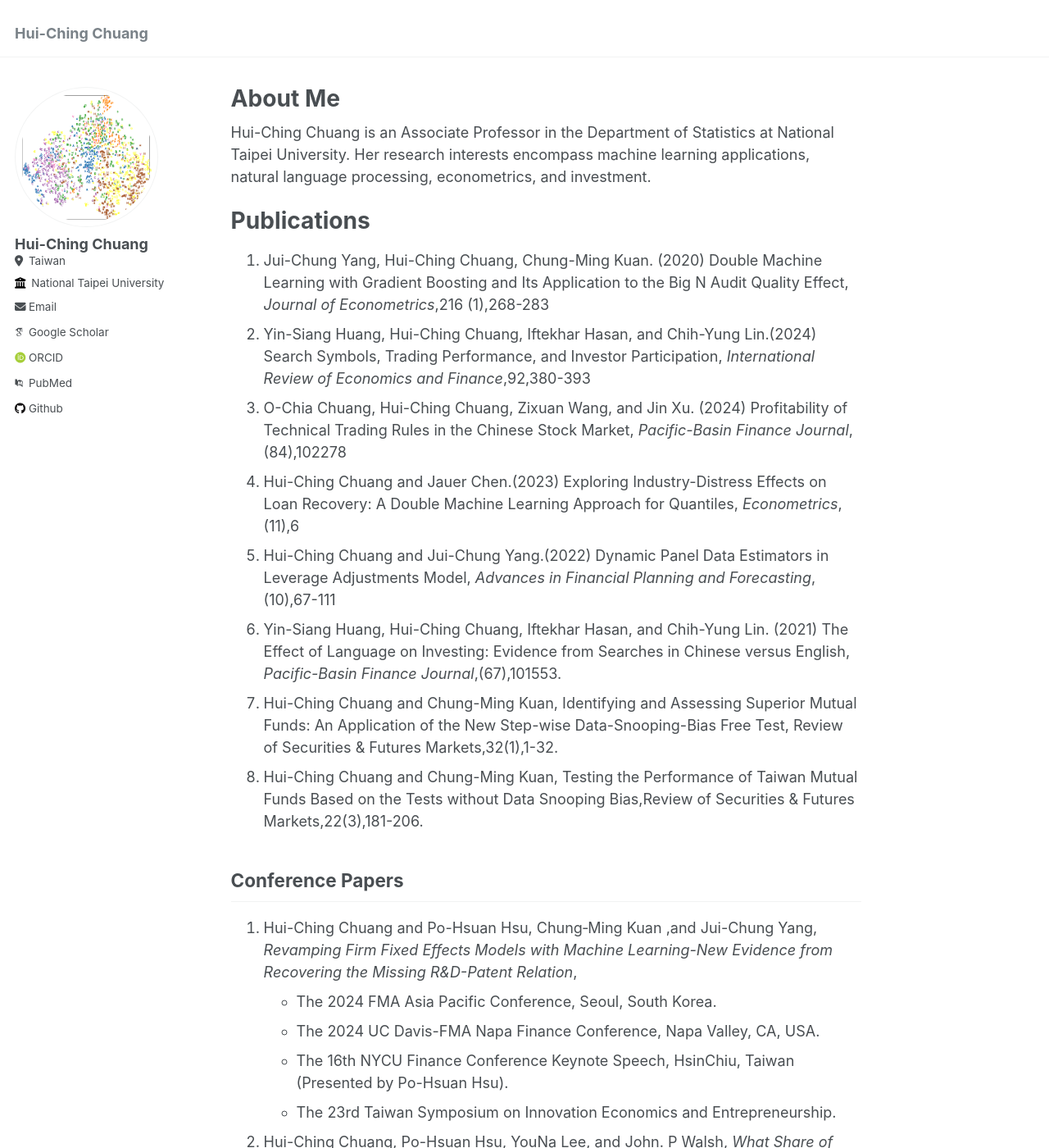
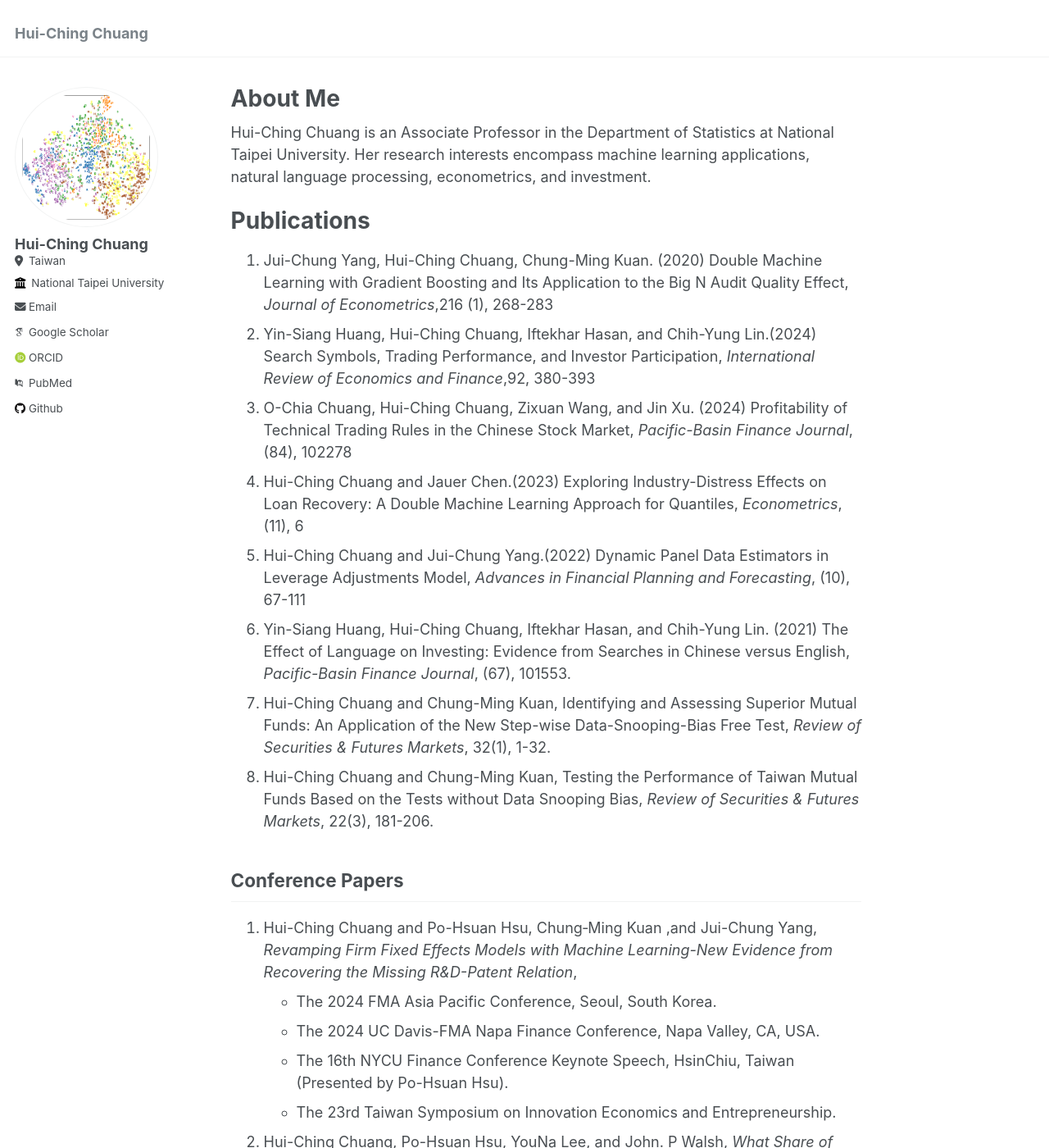
Before and after one commit to hcchuang/hcchuang.github.io, a Jekyll site: the page built from _pages/about.md, in a window 1280 px wide and 1400 px high. Shown: the whole window at 82% size. Built offline with Jekyll 4.4.1, drawn with Linux system fonts in a browser that asks for light colours; some web fonts are replaced.

```diff
--- a/_pages/about.md
+++ b/_pages/about.md
@@ -12,14 +12,14 @@ Hui-Ching Chuang is an Associate Professor in the Department of Statistics at Na
 
 Publications
 ======
-1. Jui-Chung Yang, Hui-Ching Chuang, Chung-Ming Kuan. (2020) Double Machine Learning with Gradient Boosting and Its Application to the Big N Audit Quality Effect, _Journal of Econometrics_,216 (1),268-283
-1. Yin-Siang Huang, Hui-Ching Chuang, Iftekhar Hasan, and Chih-Yung Lin.(2024) Search Symbols, Trading Performance, and Investor Participation, _International Review of Economics and Finance_,92,380-393
-1. O-Chia Chuang, Hui-Ching Chuang, Zixuan Wang, and Jin Xu. (2024) Profitability of Technical Trading Rules in the Chinese Stock Market, _Pacific-Basin Finance Journal_,(84),102278
-1. Hui-Ching Chuang and Jauer Chen.(2023) Exploring Industry-Distress Effects on Loan Recovery: A Double Machine Learning Approach for Quantiles, _Econometrics_,(11),6
-1. Hui-Ching Chuang and Jui-Chung Yang.(2022) Dynamic Panel Data Estimators in Leverage Adjustments Model, _Advances in Financial Planning and Forecasting_,(10),67-111
-1. Yin-Siang Huang, Hui-Ching Chuang, Iftekhar Hasan, and Chih-Yung Lin. (2021) The Effect of Language on Investing: Evidence from Searches in Chinese versus English, _Pacific-Basin Finance Journal_,(67),101553.
-1. Hui-Ching Chuang and Chung-Ming Kuan, Identifying and Assessing Superior Mutual Funds: An Application of the New Step-wise Data-Snooping-Bias Free Test, Review of Securities & Futures Markets,32(1),1-32.
-2. Hui-Ching Chuang and Chung-Ming Kuan, Testing the Performance of Taiwan Mutual Funds Based on the Tests without Data Snooping Bias,Review of Securities & Futures Markets,22(3),181-206.
+1. Jui-Chung Yang, Hui-Ching Chuang, Chung-Ming Kuan. (2020) Double Machine Learning with Gradient Boosting and Its Application to the Big N Audit Quality Effect, _Journal of Econometrics_,216 (1), 268-283
+1. Yin-Siang Huang, Hui-Ching Chuang, Iftekhar Hasan, and Chih-Yung Lin.(2024) Search Symbols, Trading Performance, and Investor Participation, _International Review of Economics and Finance_,92, 380-393
+1. O-Chia Chuang, Hui-Ching Chuang, Zixuan Wang, and Jin Xu. (2024) Profitability of Technical Trading Rules in the Chinese Stock Market, _Pacific-Basin Finance Journal_, (84), 102278
+1. Hui-Ching Chuang and Jauer Chen.(2023) Exploring Industry-Distress Effects on Loan Recovery: A Double Machine Learning Approach for Quantiles, _Econometrics_, (11), 6
+1. Hui-Ching Chuang and Jui-Chung Yang.(2022) Dynamic Panel Data Estimators in Leverage Adjustments Model, _Advances in Financial Planning and Forecasting_, (10), 67-111
+1. Yin-Siang Huang, Hui-Ching Chuang, Iftekhar Hasan, and Chih-Yung Lin. (2021) The Effect of Language on Investing: Evidence from Searches in Chinese versus English, _Pacific-Basin Finance Journal_, (67), 101553.
+1. Hui-Ching Chuang and Chung-Ming Kuan, Identifying and Assessing Superior Mutual Funds: An Application of the New Step-wise Data-Snooping-Bias Free Test, _Review of Securities & Futures Markets_, 32(1), 1-32.
+2. Hui-Ching Chuang and Chung-Ming Kuan, Testing the Performance of Taiwan Mutual Funds Based on the Tests without Data Snooping Bias, _Review of Securities & Futures Markets_, 22(3), 181-206.
 
 
 
```
